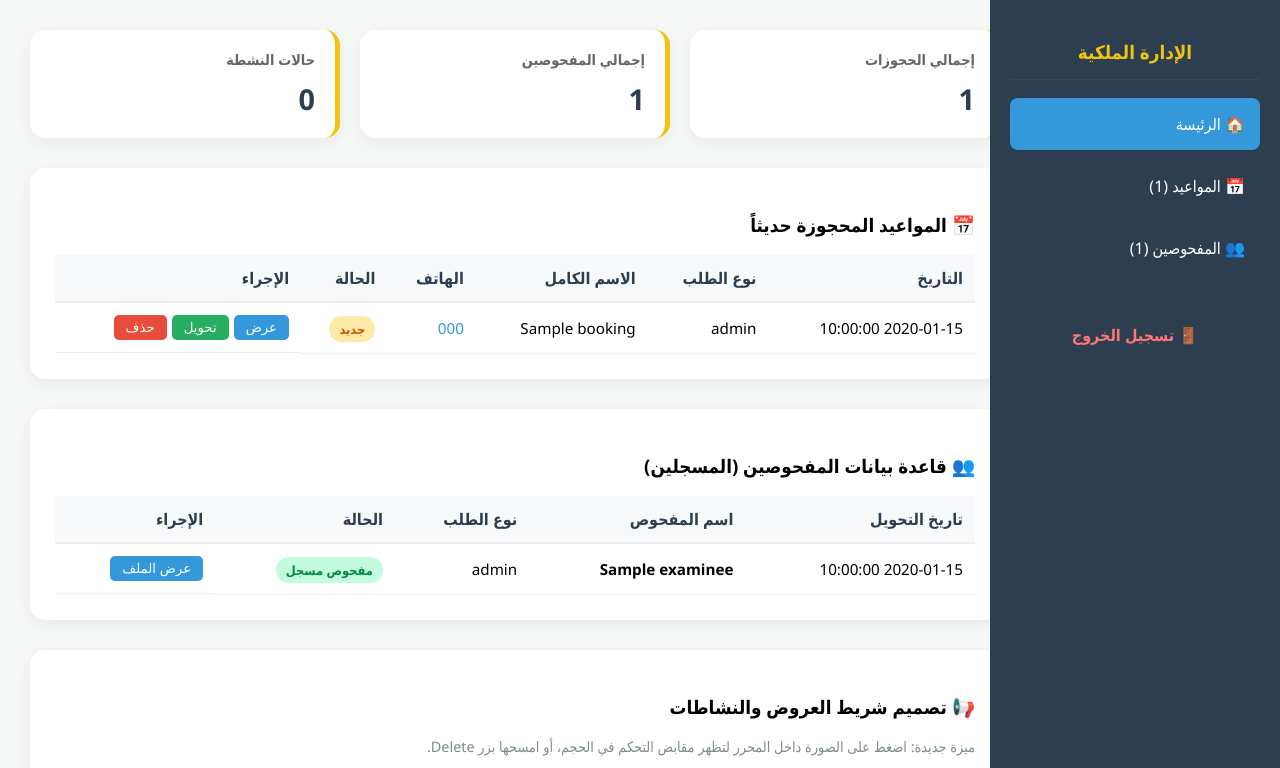
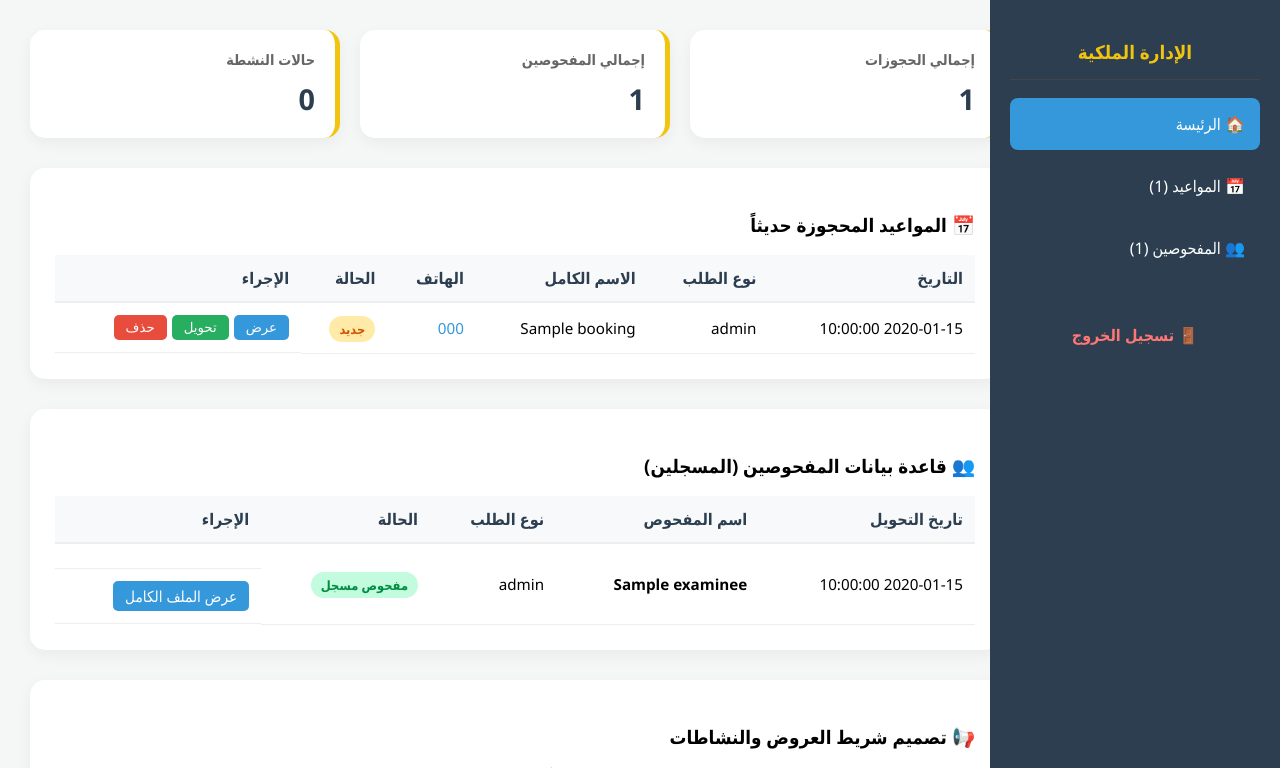
Before and after one commit to abd-orthopsy/Ortho_Psy_Tech, a Flask app: template templates/dashboard.html in a window 1280 px wide. Shown: the top 768 px of the page. Run offline with Flask 3, Linux system fonts and the light colour scheme; the template is opened without the code that fills it: most values are stand-ins (such as "Sample title", 1, 10 or a date in 2020); some libraries are stand-ins or nearby versions.

Commit message:
Update dashboard.html

```diff
--- a/templates/dashboard.html
+++ b/templates/dashboard.html
@@ -144,7 +144,8 @@
                                 <td>{{ e.user_type }}</td>
                                 <td><span class="status-examinee">مفحوص مسجل</span></td>
                                 <td class="action-btns">
-                                    <button class="btn-view" onclick="viewDetails('{{ e.main_name }}', '{{ e.problem }}')">عرض الملف</button>
+                                <td class="action-btns">
+                                    <a href="/examinee_file/{{ e.id }}" class="btn-view" style="text-decoration: none; display: inline-block;">عرض الملف الكامل</a>
                                 </td>
                             </tr>
                             {% endfor %}
```
